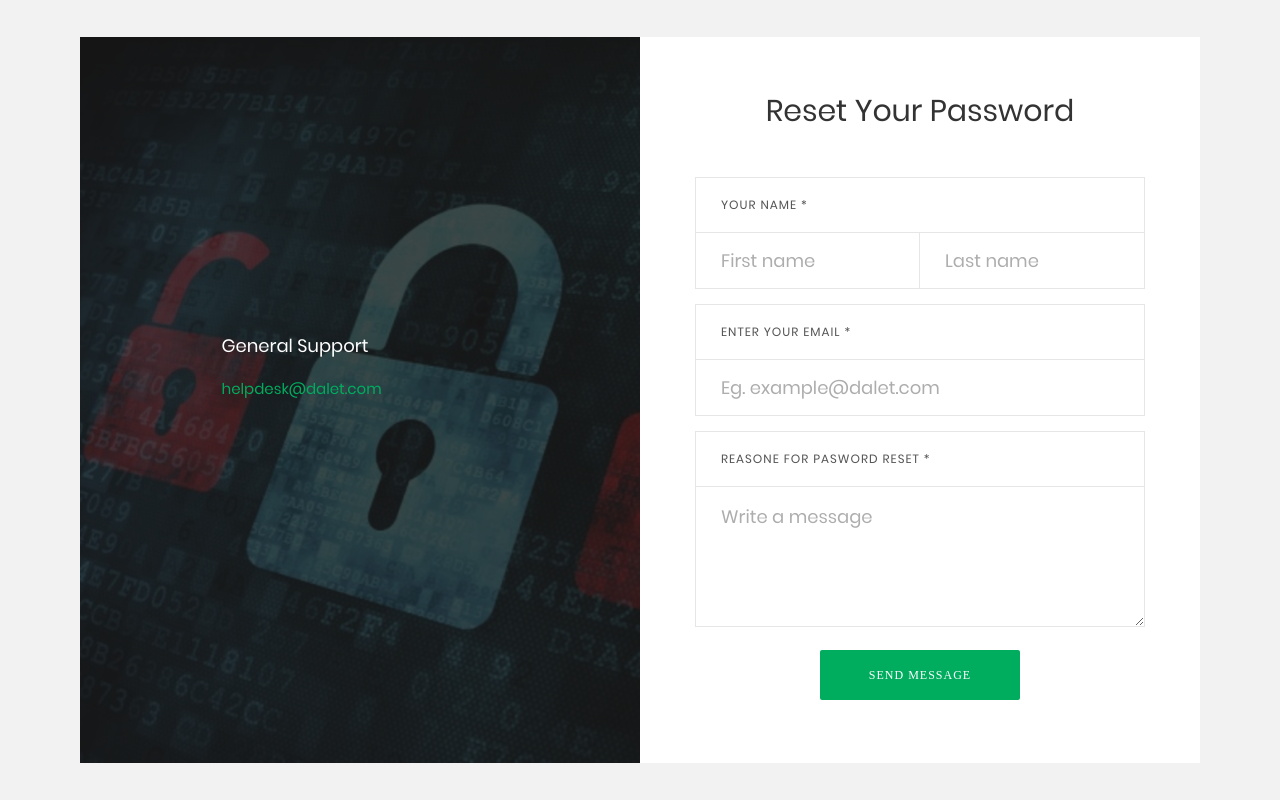
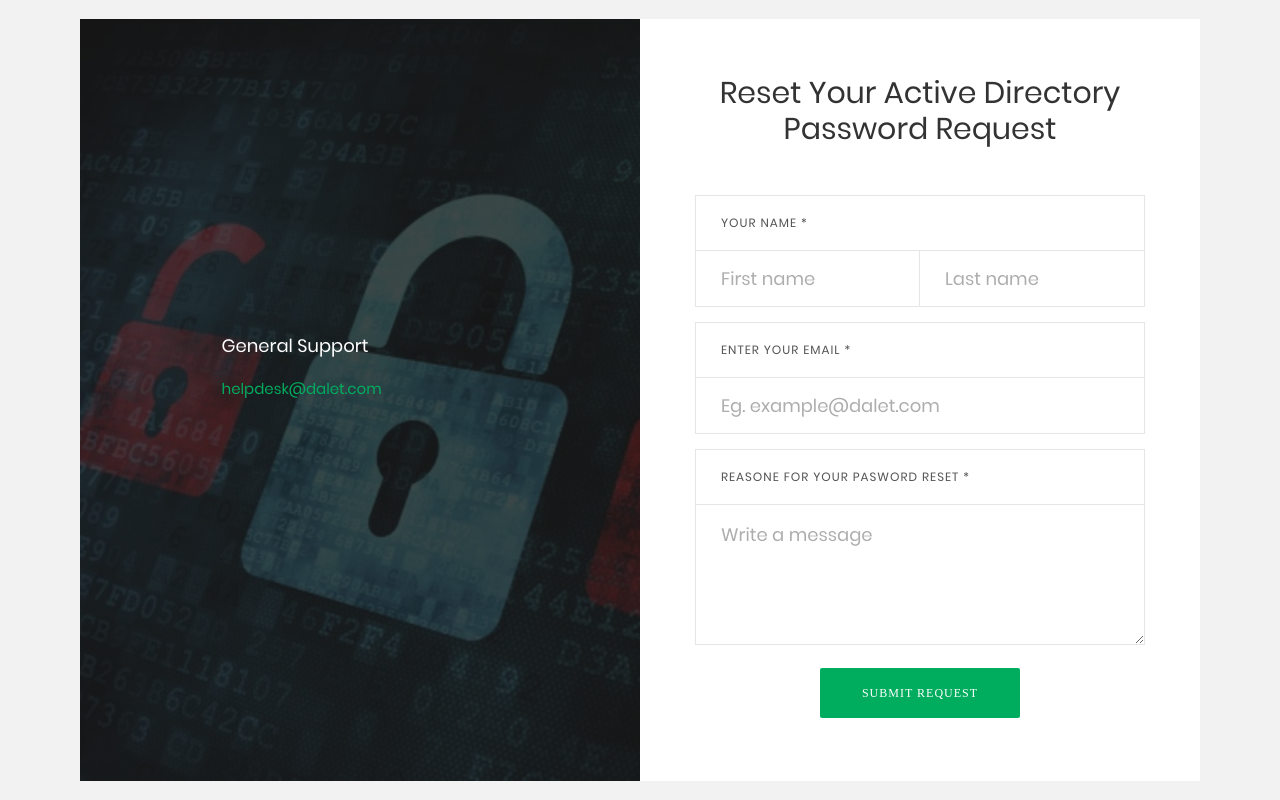
Before and after one commit to tbaror/d-identitiy, a Django app: page /resetpass/ in a window 1280 px wide. Run offline with Django 3.2, Linux system fonts and the light colour scheme; some libraries are stand-ins or nearby versions; some web fonts are replaced.

Commit message:
form correction

```diff
--- a/accounts/templates/password_reset.html
+++ b/accounts/templates/password_reset.html
@@ -7,13 +7,13 @@
 
 {% block content %}
 <div class="text-center mt-3">
-<h2 class="">Password Reset</h2>
+<h2 class="">Active Directory Password Reset</h2>
 </div>
 <div class="container mt-5">
   <div class="card">
     <div class="card-body">
 
-     <p ></p> Rest Password for User: <strong>{{email}}</strong>
+     <p ></p> Reset AD Password for User: <strong>{{email}}</strong>
 
 
 <form method="POST"oninput='up2.setCustomValidity(up2.value != up.value ? "Passwords do not match." : "")'>
@@ -35,7 +35,7 @@
       <input type="password" class="form-control" aria-label="Password2" aria-describedby="inputGroup-sizing-sm" name="up2" placeholder="Confirm Password" required>
     </div>
 
-  <button class="btn btn-outline-primary btn-block mt-3 mb-2 btn-lg" type="submit">Change Password</button>
+  <button class="btn btn-outline-primary btn-block mt-3 mb-2 btn-lg" type="submit">Reset Password</button>
   <div class="card-footer">
 
    <h4>Password must contain the following:</h4>
--- a/accounts/templates/resetform.html
+++ b/accounts/templates/resetform.html
@@ -51,7 +51,7 @@
 			<form class="contact100-form validate-form" method="post">
 				{% csrf_token %}
 				<span class="contact100-form-title">
-					Reset Your Password
+					Reset Your Active Directory Password Request
 				</span>
 
 				<label class="label-input100" for="first-name">your name *</label>
@@ -71,7 +71,7 @@
 				</div>
 
 
-				<label class="label-input100" for="message">Reasone for pasword reset *</label>
+				<label class="label-input100" for="message">Reasone for Your Pasword reset *</label>
 				<div class="wrap-input100 validate-input" data-validate = "Message is required">
 					<textarea id="message" class="input100" name="message" placeholder="Write a message"></textarea>
 					<span class="focus-input100"></span>
@@ -79,7 +79,7 @@
 
 				<div class="container-contact100-form-btn">
 					<button class="contact100-form-btn">
-						Send Message
+						Submit Request
 					</button>
 				</div>
 			</form>
```
